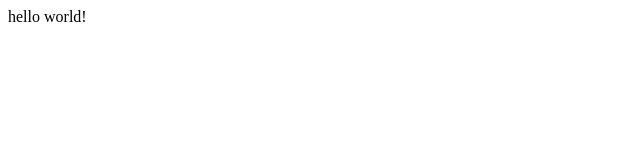
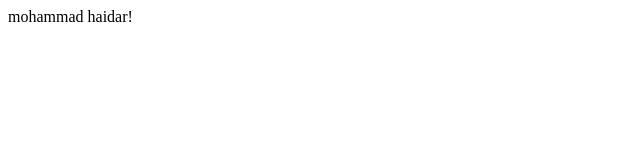
Before and after one commit to moe-haidar/training, a plain HTML site: page index.html in a window 1280 px wide. Shown: the full height of the page, 0-640 px from the left. Drawn offline with Linux system fonts and the light colour scheme.

Commit message:
second commit

```diff
--- a/index.html
+++ b/index.html
@@ -1 +1 @@
-<p>hello world!</p>
+<p>mohammad haidar!</p>
```
